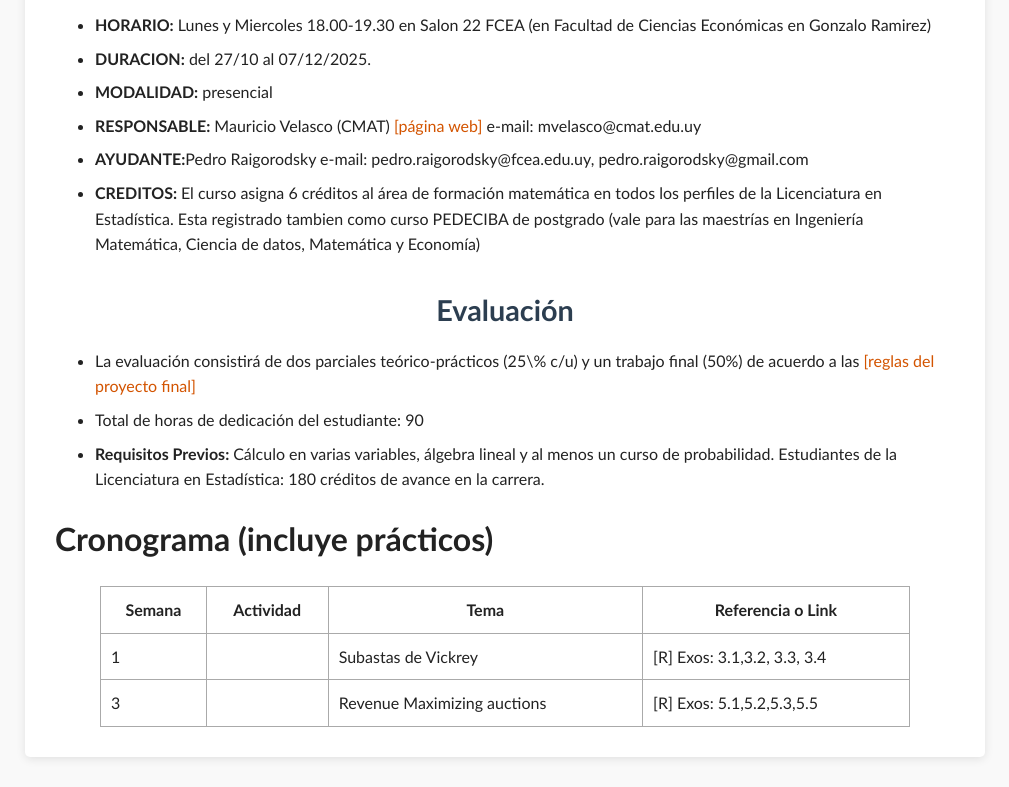
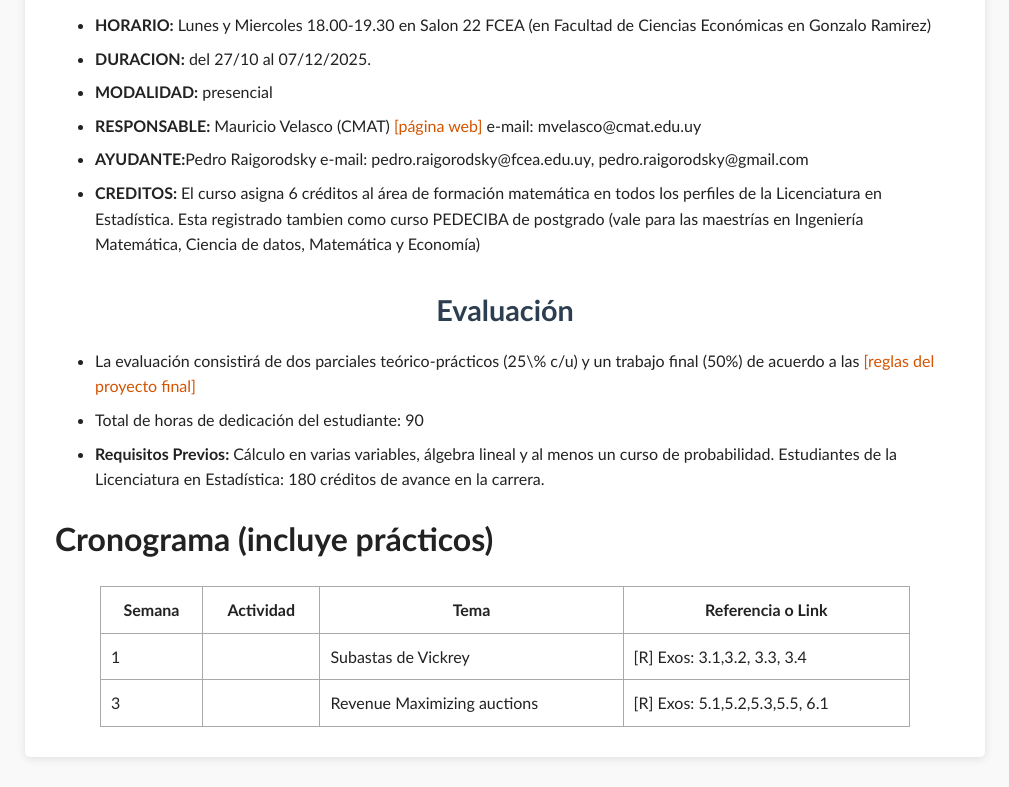
Before and after one commit to mauricio-velasco/agt, a plain HTML site: page index.html in a window 1280 px wide. Shown: the part 1359-2146 px from the top of the page, without its empty margins (135-1144 px from the left). Drawn offline with Linux system fonts and the light colour scheme.

Commit message:
periodic update

```diff
--- a/index.html
+++ b/index.html
@@ -189,7 +189,7 @@
       <td>3</td>
       <td></td>
       <td>Revenue Maximizing auctions</td>
-      <td>[R] Exos: 5.1,5.2,5.3,5.5</a></td>
+      <td>[R] Exos: 5.1,5.2,5.3,5.5, 6.1</a></td>
 </a></td>
     </tr>
 
```
